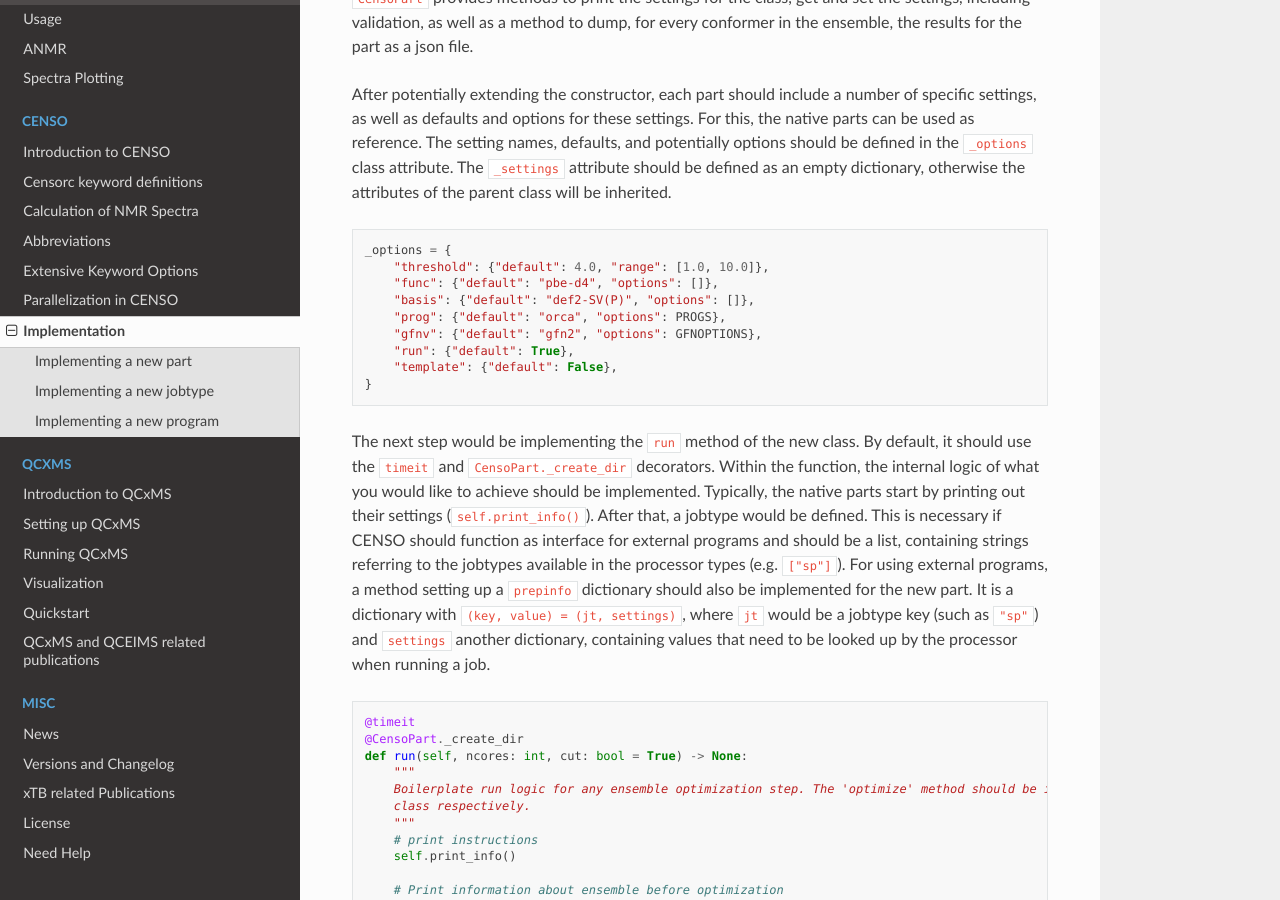
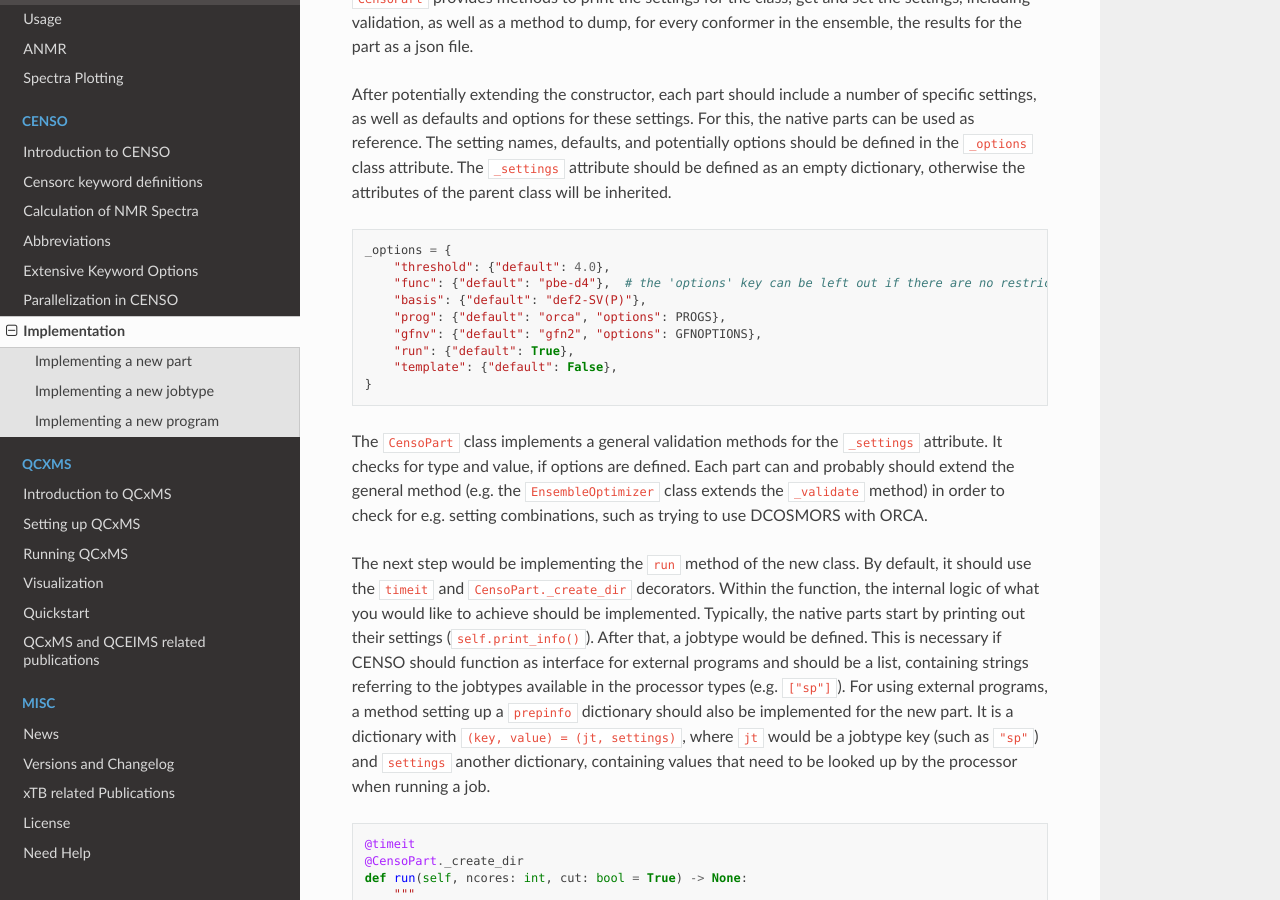
Before and after one commit to grimme-lab/xtb_docs, a Sphinx documentation site: the page built from source/CENSO_docs/censo_implementation.rst, in a window 1280 px wide and 900 px high, scrolled down 461 px. Built offline with Sphinx 7.4.7 and the Read the Docs theme 3.1.0, drawn with Linux system fonts in a browser that asks for light colours; some of the changed text lies outside the part shown.

Commit message:
some updates to implementation

```diff
--- a/source/CENSO_docs/censo_implementation.rst
+++ b/source/CENSO_docs/censo_implementation.rst
@@ -27,14 +27,19 @@ will be inherited.
 .. code:: python
 
    _options = {
-       "threshold": {"default": 4.0, "range": [1.0, 10.0]},
-       "func": {"default": "pbe-d4", "options": []},
-       "basis": {"default": "def2-SV(P)", "options": []},
+       "threshold": {"default": 4.0},
+       "func": {"default": "pbe-d4"},  # the 'options' key can be left out if there are no restrictions
+       "basis": {"default": "def2-SV(P)"},
        "prog": {"default": "orca", "options": PROGS},
        "gfnv": {"default": "gfn2", "options": GFNOPTIONS},
        "run": {"default": True},
        "template": {"default": False},
    }
+
+The ``CensoPart`` class implements a general validation methods for the ``_settings`` attribute.
+It checks for type and value, if options are defined. Each part can and probably should extend the
+general method (e.g. the ``EnsembleOptimizer`` class extends the ``_validate`` method) in order to check
+for e.g. setting combinations, such as trying to use DCOSMORS with ORCA.
 
 The next step would be implementing the ``run`` method of the new class. By default,
 it should use the ``timeit`` and ``CensoPart._create_dir`` decorators. Within the function,
@@ -112,7 +117,7 @@ your results, e.g. by implementing a custom method and/or using the inherited
            ...,
            "prog": {"default": "orca", "options": ["orca", "tm"]},
            ...,
-           "threshold": {"default": 0.95, "range": [0.5, 0.99]}
+           "threshold": {"default": 0.95}
        }
 
        _settings = {}
@@ -226,4 +231,6 @@ in and a file to redirect ``stdout``.
 
 Finally, the new processor class needs to be added to the ``__proctypes`` dictionary of the
 ``ProcessorFactory`` class. Also, the key used there should be added to the ``PROGS`` parameter
-in ``params.py``.
+in ``params.py``. This will be used by parts to determine available programs in the settings,
+so be careful to check whether your program supports the necessary jobtypes. You might want to
+raise a ``NotImplementedError`` for unsupported jobtypes.
```
